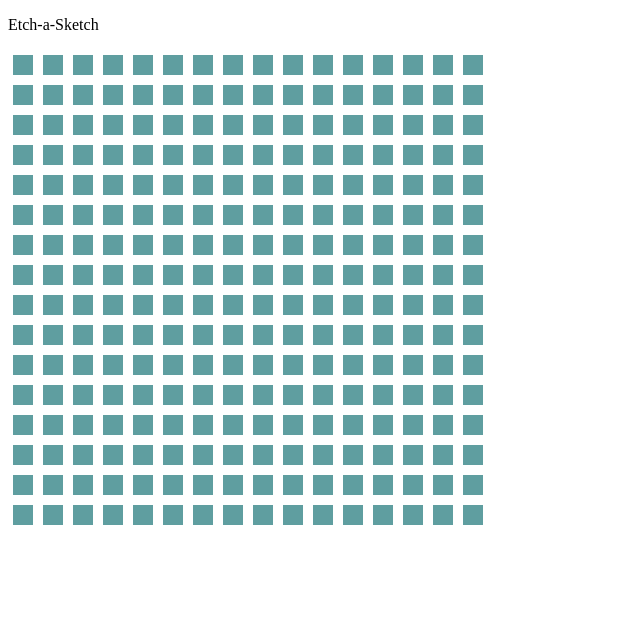
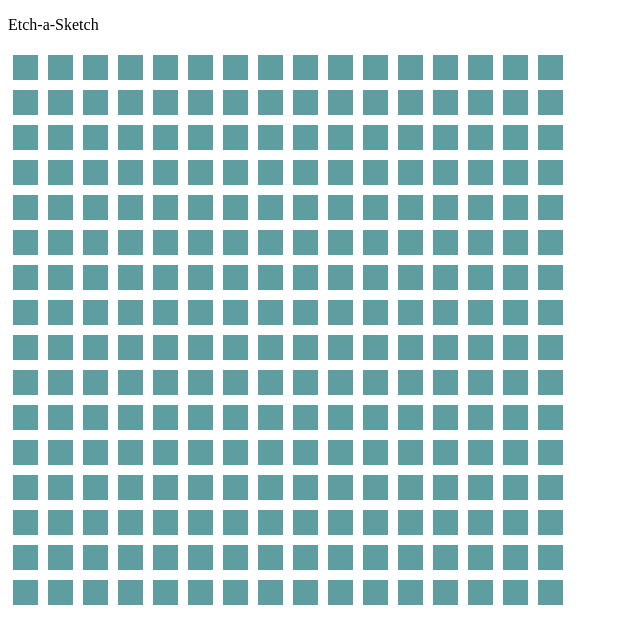
Before and after one commit to Cup-of-Coffee/Etch-a-Sketch, a plain HTML site: page index.html in a window 1280 px wide. Shown: the whole page, without its empty margins (0-640 px from the left). Drawn offline with Linux system fonts and the light colour scheme.

Commit message:
Setup etch function

```diff
--- a/javascript.js
+++ b/javascript.js
@@ -27,3 +27,12 @@ function createGrid(){
     }
 
 }
+
+
+
+/*
+Use DOM to have grid squares change color when a mouse hovers over them.
+*/
+function etch() {
+
+}
--- a/style.css
+++ b/style.css
@@ -11,7 +11,7 @@
 
 .column {
     background-color: cadetblue;
-    height: 20px;
-    width: 20px;
+    height: 25px;
+    width: 25px;
     margin: 5px;
 }
```
